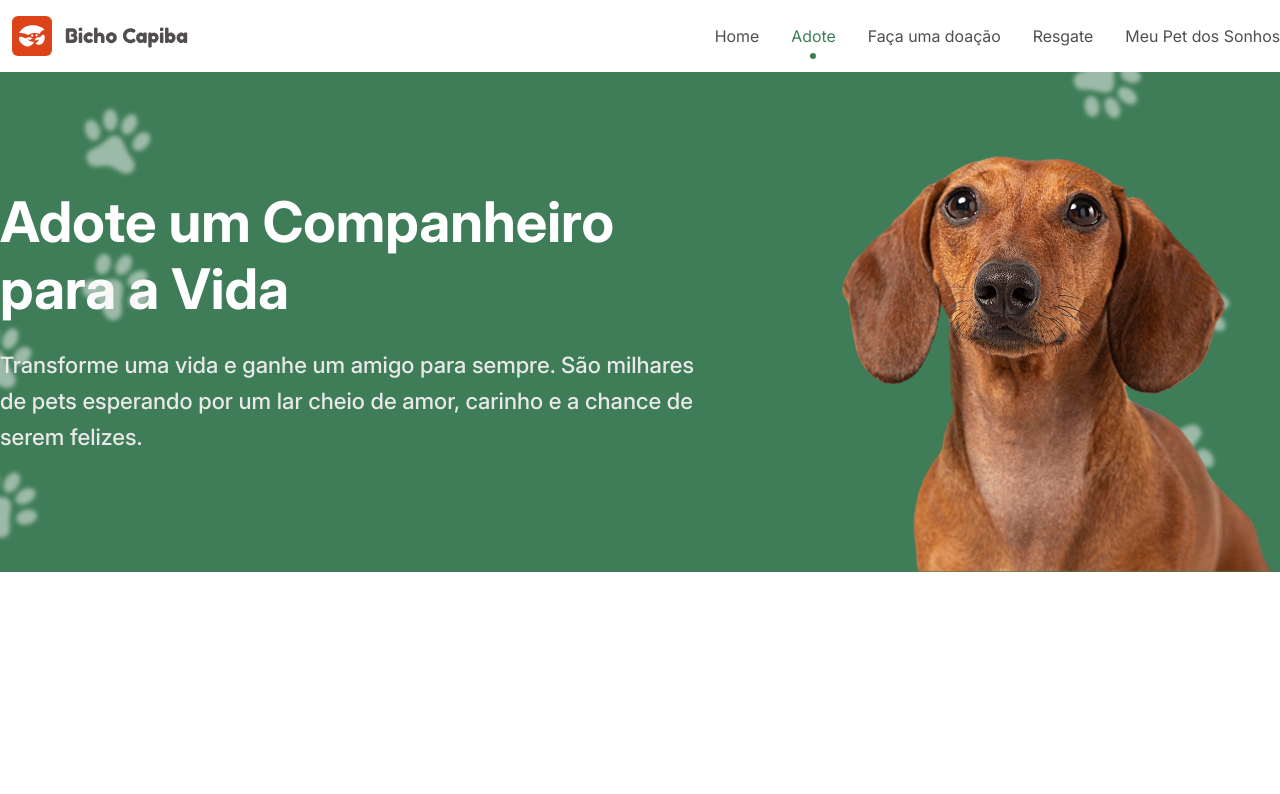
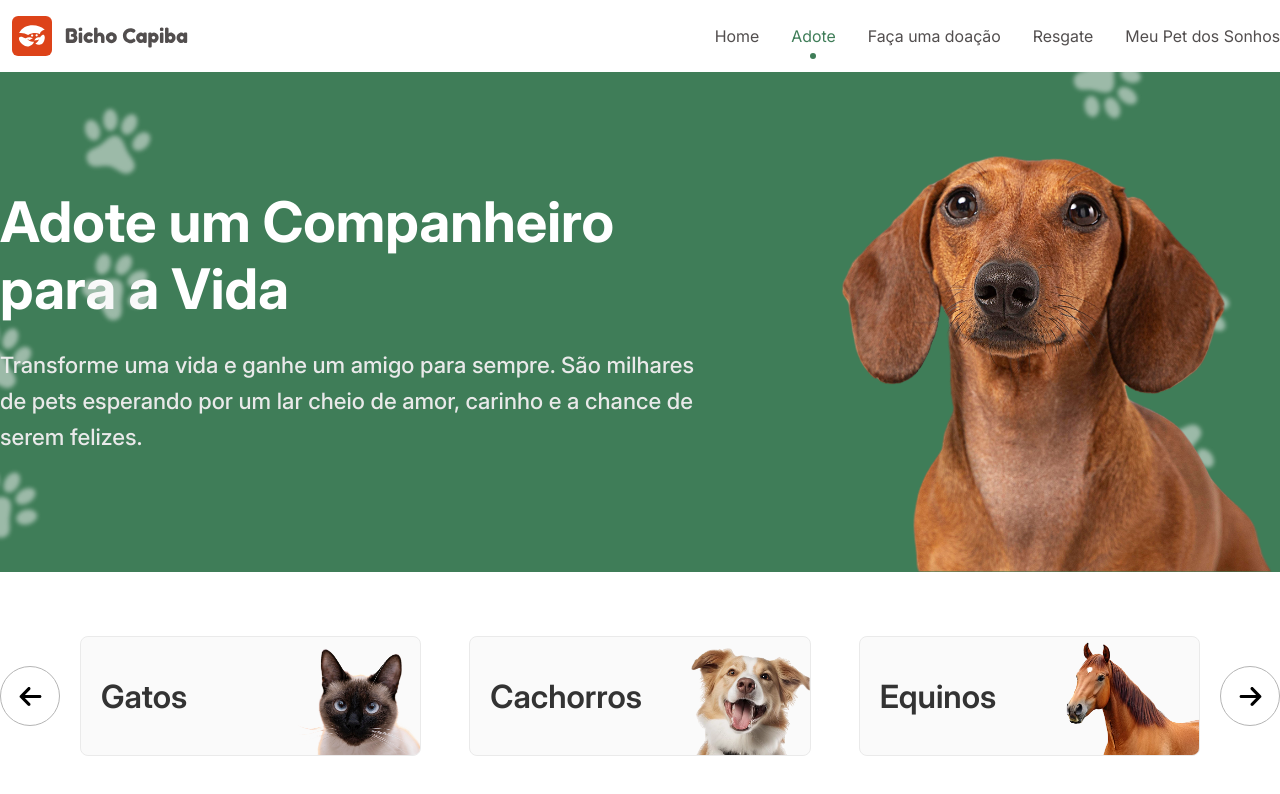
Before and after one commit to Samuel-Duque/bicho-capiba, a Next.js app: page /adote in a window 1280 px wide. Shown: the top 794 px of the page. Built offline with nearby package versions, Linux system fonts and the light colour scheme; a web font is replaced by a local one.

Commit message:
Feat: Add FilterCarousel component and filters section to Adote page

```diff
--- a/src/app/adote/page.module.css
+++ b/src/app/adote/page.module.css
@@ -91,6 +91,15 @@
   z-index: 1;
 }
 
+.filtersSection {
+  padding: 4rem 0;
+  display: flex;
+  justify-content: center;
+  align-items: center;
+  max-width: var(--page-max-width);
+  margin: 0 auto;
+}
+
 @media (max-width: 1200px) {
   .heroImage {
     right: -50px;
--- a/src/app/adote/page.tsx
+++ b/src/app/adote/page.tsx
@@ -1,4 +1,5 @@
 import Image from "next/image";
+import FilterCarousel from "@/components/Adote/FilterCarousel";
 import styles from "./page.module.css";
 
 export default function Adotar() {
@@ -37,6 +38,10 @@ export default function Adotar() {
           />
         </div>
       </section>
+
+      <section className={styles.filtersSection}>
+        <FilterCarousel />
+      </section>
     </div>
   );
 }
--- a/src/app/page.tsx
+++ b/src/app/page.tsx
@@ -2,7 +2,7 @@ import Image from "next/image";
 import { FaArrowRight } from "react-icons/fa6";
 import Link from "next/link";
 import Button from "@/components/ui/Button";
-import AdoptionDonationSections from "@/components/AdoptionDonationSections";
+import AdoptionDonationSections from "@/components/Adote/AdoptionDonationSections";
 import styles from "./page.module.css";
 
 export default function Home() {
--- /dev/null
+++ b/src/components/Adote/FilterCarousel.module.css
@@ -0,0 +1,84 @@
+.carousel {
+  display: flex;
+  align-items: center;
+  gap: 20px;
+  width: 100%;
+  margin: 0 auto;
+}
+
+.arrowButton {
+  width: 60px;
+  height: 60px;
+  border: 1px solid #b5b5b5;
+  border-radius: 50%;
+  background: #ffffff;
+  display: flex;
+  align-items: center;
+  justify-content: center;
+  cursor: pointer;
+  transition: all 0.2s ease;
+  flex-shrink: 0;
+}
+
+.arrowButton:hover {
+  border-color: #999999;
+  background: #f9f9f9;
+}
+
+.arrowButton:active {
+  transform: scale(0.95);
+}
+
+.cardsContainer {
+  flex: 1;
+  overflow: hidden;
+  position: relative;
+}
+
+.cardsWrapper {
+  display: flex;
+  gap: 3rem;
+  transition: transform 0.3s ease;
+}
+
+.cardItem {
+  flex: 1;
+  flex-shrink: 0;
+}
+
+.card {
+  display: flex;
+  justify-content: space-between;
+  align-items: center;
+  background: #fafafa;
+  border: 1px solid #eaeaea;
+  border-radius: 8px;
+  cursor: pointer;
+  transition: all 0.2s ease;
+  max-height: 120px;
+  overflow: hidden;
+}
+
+.card:hover {
+  border-color: #d0d0d0;
+  background: #f5f5f5;
+}
+
+.title {
+  padding: 20px;
+  margin: 0;
+  font-size: 2rem;
+  font-weight: 600;
+  font-family: var(--title-font);
+  color: #333;
+}
+
+.imageContainer {
+  display: flex;
+  justify-content: center;
+}
+
+.image {
+  height: 120px;
+  object-fit: contain;
+}
--- /dev/null
+++ b/src/components/Adote/FilterCarousel.tsx
@@ -0,0 +1,74 @@
+"use client";
+
+import { useState } from "react";
+import Image from "next/image";
+import { FaArrowRight, FaArrowLeft } from "react-icons/fa6";
+import styles from "./FilterCarousel.module.css";
+
+const filters = [
+  {
+    title: "Gatos",
+    imageSrc: "/images/CatFilter.png",
+    imageAlt: "Gato",
+  },
+  {
+    title: "Cachorros",
+    imageSrc: "/images/DogFilter.png",
+    imageAlt: "Cachorro",
+  },
+  {
+    title: "Equinos",
+    imageSrc: "/images/HorseFilter.png",
+    imageAlt: "Cavalo",
+  },
+];
+
+export default function FilterCarousel() {
+  const [currentIndex, setCurrentIndex] = useState(0);
+
+  const nextSlide = () => {
+    setCurrentIndex((prev) => (prev + 1) % filters.length);
+  };
+
+  const prevSlide = () => {
+    setCurrentIndex((prev) => (prev - 1 + filters.length) % filters.length);
+  };
+
+  return (
+    <div className={styles.carousel}>
+      <button
+        className={styles.arrowButton}
+        onClick={prevSlide}
+        aria-label="Filtro anterior"
+      >
+        <FaArrowLeft size={25} />
+      </button>
+
+      <div className={styles.cardsContainer}>
+        <div className={styles.cardsWrapper}>
+          {filters.map((filter, index) => (
+            <div key={index} className={styles.cardItem}>
+              <div className={styles.card}>
+                <h3 className={styles.title}>{filter.title}</h3>
+
+                <img
+                  src={filter.imageSrc}
+                  alt={filter.imageAlt}
+                  className={styles.image}
+                />
+              </div>
+            </div>
+          ))}
+        </div>
+      </div>
+
+      <button
+        className={styles.arrowButton}
+        onClick={nextSlide}
+        aria-label="Próximo filtro"
+      >
+        <FaArrowRight size={25} />
+      </button>
+    </div>
+  );
+}
```
Also changed, not shown: src/components/Adote/AdoptionDonationSections.module.css (renamed from src/components/AdoptionDonationSections.module.css), src/components/Adote/AdoptionDonationSections.tsx (renamed from src/components/AdoptionDonationSections.tsx).
